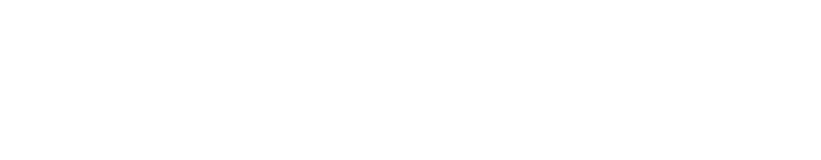
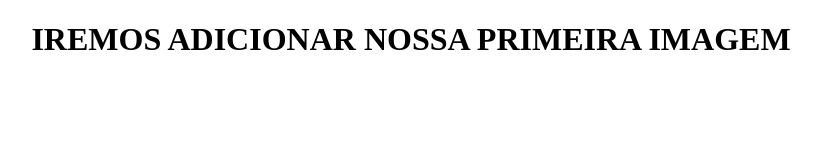
Before and after one commit to 06willis/willis, a plain HTML site: page index.html in a window 1280 px wide. Shown: the whole page, without its empty margins (229-1050 px from the left). Drawn offline with Linux system fonts and the light colour scheme.

Commit message:
Update index.html

```diff
--- a/index.html
+++ b/index.html
@@ -7,6 +7,11 @@
     <title>Document</title>
 </head>
 <body>
+    <center>
 
+
+<h1>IREMOS ADICIONAR NOSSA PRIMEIRA IMAGEM</h1>
+<img scr="pngegg.png"alt="">
+</center>
 </body>
 </html>
```
